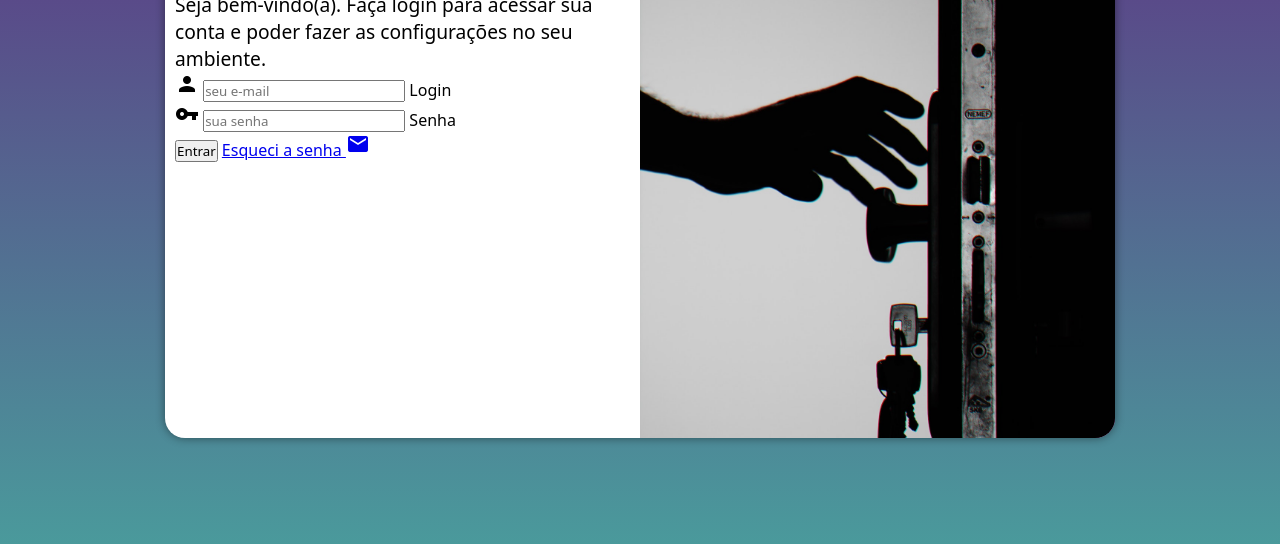
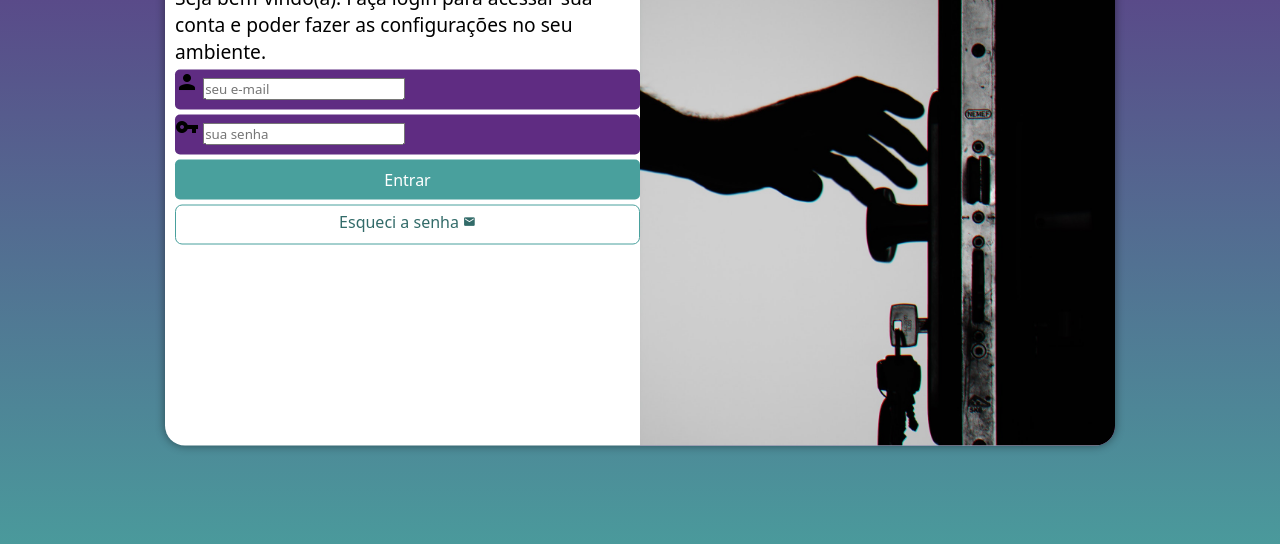
Before and after one commit to HigorPiress/projeto-login, a plain HTML site: page index.html in a window 1280 px wide. Shown: the part 212-756 px from the top of the page. Drawn offline with Linux system fonts and the light colour scheme.

Commit message:
adicionando os botoes

```diff
--- a/estilos/style.css
+++ b/estilos/style.css
@@ -34,7 +34,7 @@ section#login {
     overflow: hidden; /* tudo que estiver fora da borda vai ficar escondido*/
     background-color: white;
     width: 250px;
-    height: 500px;
+    height: 515px;
     border-radius: 20px;
     box-shadow: 0px 0px 10px rgba(0, 0, 0, 0.450);
 
@@ -65,3 +65,57 @@ div#formulario > h1 {
 div#formulario > p {
     font-size: 0.8em;
 }
+
+form > div.campo {
+    background-color: #5f2c82;
+    display: block;
+    width: 100%;
+    height: 40px;
+    border-radius: 5px;
+    margin: 5px 0px; /* a de cima e de baixo com 5 e as do lado com 0*/
+}
+
+form label {
+    display: none;
+}
+
+
+form > input[ type=submit] {
+    display: block;
+    font-size: 1em;
+    width: 100%;
+    height: 40px;
+    background-color: #49a09d;
+    color: white;
+    border: none;
+    border-radius: 5px;
+    cursor: pointer;
+}
+
+form > input[type=submit]:hover {
+    background-color: #326b69;
+}
+
+form > a.botao {
+    display: block;
+    text-align: center;
+    font-size: 1em;
+    width: 100%;
+    height: 40px;
+    padding-top: 5px;
+    margin-top: 5px;
+    background-color: white;
+    color: #326b69;
+    border: 1px solid #49a09d;
+    border-radius: 7px;
+    text-decoration: none;
+}
+
+form > a.botao:hover {
+    background-color: #71f7f2;
+}
+
+form >a.botao > i {
+    font-size: 0.8em;
+
+}
--- a/index.html
+++ b/index.html
@@ -19,18 +19,18 @@
                 <h1>Login</h1>
                 <p>Seja bem-vindo(a). Faça login para acessar sua conta e poder fazer as configurações no seu ambiente.</p>
                 <form action="logi.php" method="post" autocomplete="on">
-                    <div id="campo">
+                    <div class="campo">
                         <i class="material-icons">person</i>
                         <input type="email" name="login" id="ilogin" placeholder="seu e-mail" autocomplete="email" required maxlength="30">
                         <label for="ilogin">Login</label>
                     </div>
-                    <div id="campo">
+                    <div class="campo">
                         <i class="material-icons">vpn_key</i>
                         <input type="password" name="senha" id="isenha" placeholder="sua senha" autocomplete="current-password" required minlength="8" maxlength="20">
                         <label for="isenha">Senha</label>
                     </div>
                     <input type="submit" value="Entrar">
-                    <a href="esqueci.html">
+                    <a href="esqueci.html" class="botao">
                         Esqueci a senha <i class="material-icons">mail</i>
                     </a>
 
```
